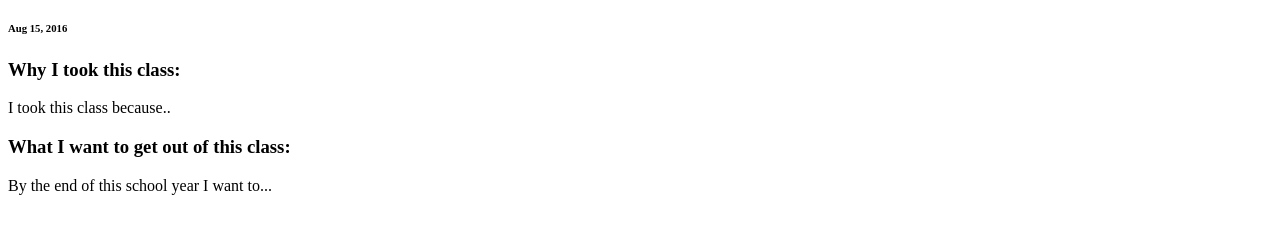
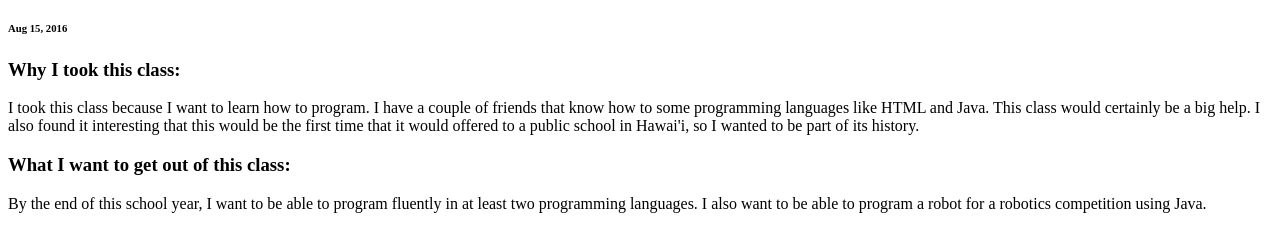
Before and after one commit to ageronimo/journal, a plain HTML site: page index.html in a window 1280 px wide. Shown: the part 434-686 px from the top of the page. Drawn offline with Linux system fonts and the light colour scheme.

Commit message:
i actually wrote stuff in my blog

```diff
--- a/index.html
+++ b/index.html
@@ -11,11 +11,11 @@
     <h6> Aug 15, 2016</h6>
     <div>
       <h3> Why I took this class:</h3>
-      <p> I took this class because..</p>
+      <p> I took this class because I want to learn how to program. I have a couple of friends that know how to some programming languages like HTML and Java. This class would certainly be a big help. I also found it interesting that this would be the first time that it would offered to a public school in Hawai'i, so I wanted to be part of its history.</p>
     </div>
     <div>
       <h3> What I want to get out of this class:</h3>
-      <p> By the end of this school year I want to...</p>
+      <p> By the end of this school year, I want to be able to program fluently in at least two programming languages. I also want to be able to program a robot for a robotics competition using Java. </p>
     </div>
   </body>
 </html>
```
